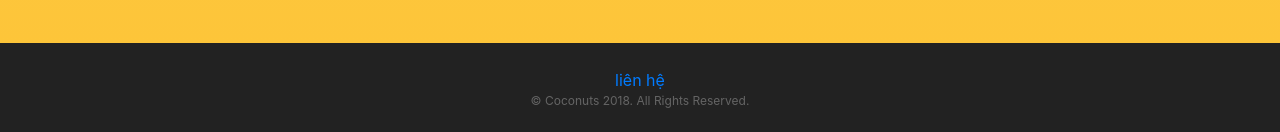
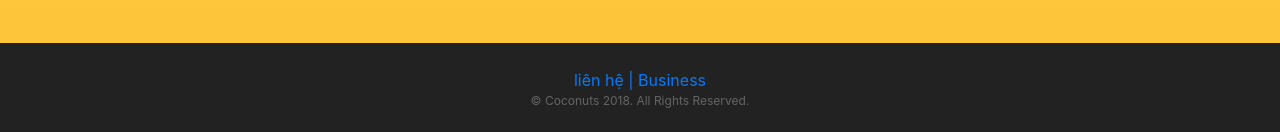
Before and after one commit to johnnetr/coconuts, a website with bundled scripts: page index.html in a window 1280 px wide. Shown: the part 2784-2916 px from the top of the page. Built offline with nearby package versions, Linux system fonts and the light colour scheme; a web font is replaced by a local one.

Commit message:
added a business link on footer

```diff
--- a/index.html
+++ b/index.html
@@ -255,6 +255,8 @@
     <footer>
       <div class="container">
        <a href="http://www.coconuts.tech/contact">liên hệ</a>
+       <a href="" >|</a>
+       <a href="http://www.coconuts.tech/business">Business</a>
         <p>&copy; Coconuts 2018. All Rights Reserved.</p>
       </div>
     </footer>
```
